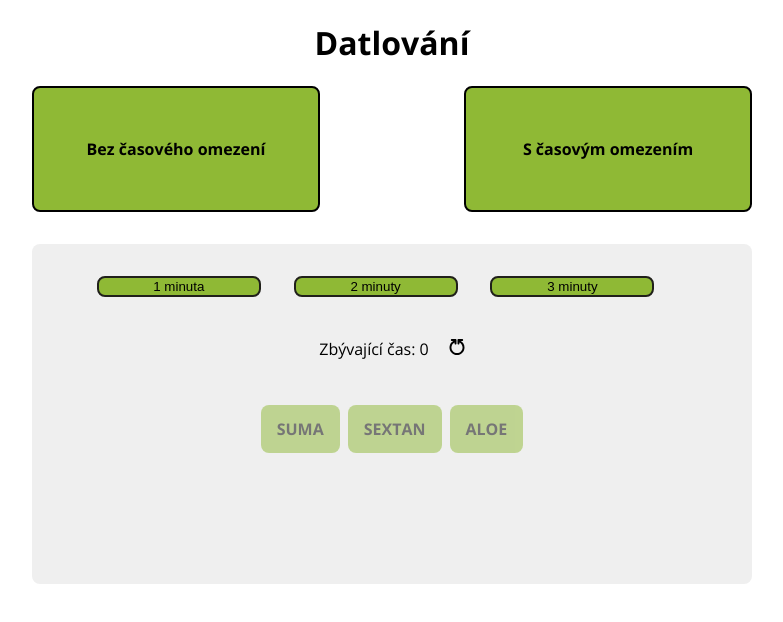
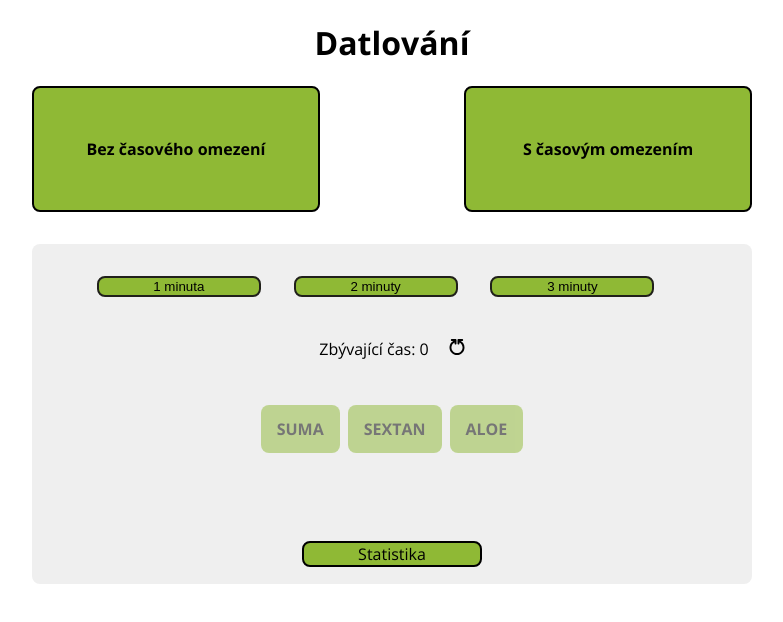
Before and after one commit to LipusM/Datluj-soutez, a React (Vite) app: page /hra-na-cas in a window 1280 px wide. Shown: the top 622 px of the page, without its empty margins (248-1031 px from the left). Built offline with nearby package versions, Linux system fonts and the light colour scheme.

Commit message:
tlačítko pro statistiku

```diff
--- a/src/components/StageTime/index.jsx
+++ b/src/components/StageTime/index.jsx
@@ -1,6 +1,7 @@
 const c = console.log.bind(document)
 
 import React, { useState, useEffect } from 'react';
+import { NavLink } from 'react-router-dom';
 import WordboxTime from '../WordboxTime';
 import TimeShow from '../TimeShow';
 import TimeButtons from '../TimeButtons';
@@ -184,6 +185,10 @@ const generateWord = (size) => {
           active={index === 0 && remaningTime !==0 && true} evaluate={onEvaluation}
           firstWord={index === 0 && remaningTime > 0 ? "active-word" : "non-active-word"} timeLeft={remaningTime}/>)}
         </div>
+
+        <nav id="nav-panel">
+          <NavLink className="navigation" to="/hra-na-cas/statistika">Statistika</NavLink>
+        </nav>
       </div>
     );
   };
--- a/src/components/StageTime/style.scss
+++ b/src/components/StageTime/style.scss
@@ -7,45 +7,30 @@
 
     position: relative;
 
-    /* border: solid 1px blue; */
+    #nav-panel{
+      border: solid 2px black;
+      border-radius: 8px;
+      text-align: center;
+      background-color: #8fb935;
+
+      width: 25%;
+      margin: auto;
+      left: 0%;
+      right: 0%;
+
+      position: absolute;
+      bottom: 5%;
+
+      .navigation{
+        text-decoration: none;
+        color: black;
+      }
+    }
   }
-
-  /* .stage__time {
-    text-align: center;
-    margin-bottom: 64px;
-
-    display: flex;
-    justify-content: space-evenly;
-
-    border: solid 1px orange;
-  }
-
-  .stage-time-selection{
-    border: solid 2px black;
-    border-radius: 8px;
-    width: 25%;
-
-    background-color: #8fb935;
-
-    &:hover{
-      cursor: pointer;
-    }
-  } */
 
   .stage__words {
     display: flex;
     justify-content: center;
     flex-wrap: wrap;
     align-items: center;
-    /* margin: 50px 0px; */
-
-    /* border: solid 1px black; */
   }
-
-  /* .active-word{
-    border: solid 2px #20201a;
-  }
-
-  .non-active-word{
-    opacity: 0.5;
-  } */
--- a/src/components/StatisticTime/index.jsx
+++ b/src/components/StatisticTime/index.jsx
@@ -6,7 +6,7 @@ const StatisticTime = () => {
 
     return (
         <>
-
+            statistika!
         </>
     )
 
```
Also changed, not shown: src/main.jsx (+6 -1 lines).
